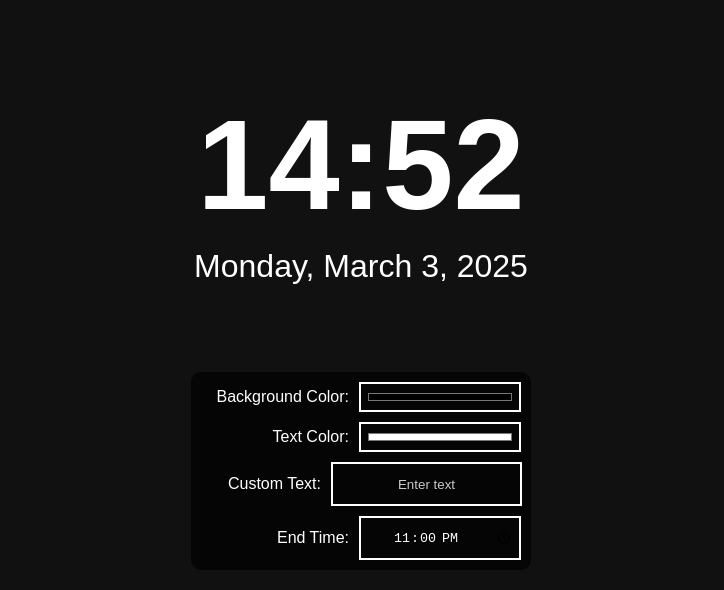
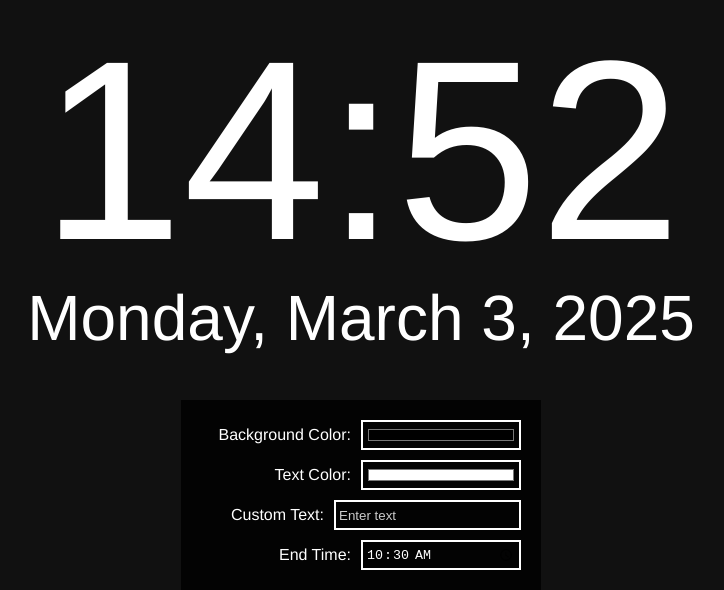
Before and after one commit to puripant/time, a plain HTML site: page index.html in a window 1280 px wide. Shown: the part 210-800 px from the top of the page, without its empty margins (279-1003 px from the left). Drawn offline with Linux system fonts and the light colour scheme.

Commit message:
Adjusted styling

```diff
--- a/index.html
+++ b/index.html
@@ -3,10 +3,10 @@
 <head>
     <meta charset="UTF-8">
     <meta name="viewport" content="width=device-width, initial-scale=1.0">
-    <title>Customizable Clock</title>
+    <title>Big Clock</title>
     <style>
         body {
-            font-family: Arial, sans-serif;
+            font-family: Helvetica, Arial, sans-serif;
             display: flex;
             flex-direction: column;
             justify-content: center;
@@ -26,33 +26,28 @@
         .time-container {
             display: flex;
             align-items: center;
-            font-size: 8rem;
-            font-weight: bold;
+            font-size: 16rem;
+            line-height: 16rem;
         }
         .hidden-zero {
             color: #111;
         }
         .seconds {
+            margin-left: 1rem;
+            font-size: 8rem;
+            display: none;
+            /* visibility: hidden; */
+        }
+        .info, .custom-text {
             font-size: 4rem;
-            margin-left: 10px;
-            display: none;
-        }
-        .info {
-            font-size: 2rem;
-            margin-top: 10px;
-        }
-        .custom-text {
-            font-size: 2rem;
-            margin-top: 5px;
+            line-height: 5rem;
         }
         .controls {
-            margin-top: 20px;
             display: none;
             position: absolute;
-            bottom: 20px;
-            background: rgba(0, 0, 0, 0.7);
-            padding: 10px;
-            border-radius: 10px;
+            bottom: 0px;
+            background: rgba(0, 0, 0, 0.8);
+            padding: 20px;
         }
         body:hover .controls {
             display: flex;
@@ -76,9 +71,12 @@
             border: 2px solid #fff;
             background: transparent;
             color: #fff;
-            padding: 5px;
-            text-align: center;
+            padding: 3px;
+            text-align: left;
             height: 30px;
+        }
+        input[type="text"], input[type="time"] {
+            height: 20px;
         }
         input[type="text"]::placeholder {
             color: #ccc;
@@ -110,11 +108,11 @@
         </div>
         <div class="control-item">
             <label for="endTimeInput">End Time:</label>
-            <input type="time" id="endTimeInput" value="23:00">
+            <input type="time" id="endTimeInput" value="10:30">
         </div>
     </div>
     <script>
-        let endTime = "23:00";
+        let endTime = "10:30";
         let showSecondsBefore = 30 * 60 * 1000;
         let customText = "";
 
@@ -139,10 +137,12 @@
             const timeDiff = endDate - now;
 
             if (timeDiff > 0 && timeDiff <= showSecondsBefore) {
+                document.getElementById('seconds').textContent = `:${seconds}`;
                 document.getElementById('seconds').style.display = 'inline';
-                document.getElementById('seconds').textContent = `:${seconds}`;
+                // document.getElementById('seconds').style.visibility = 'visible';
             } else {
                 document.getElementById('seconds').style.display = 'none';
+                // document.getElementById('seconds').style.visibility = 'hidden';
             }
         }
 
```
Also changed, not shown: 1 other file.
